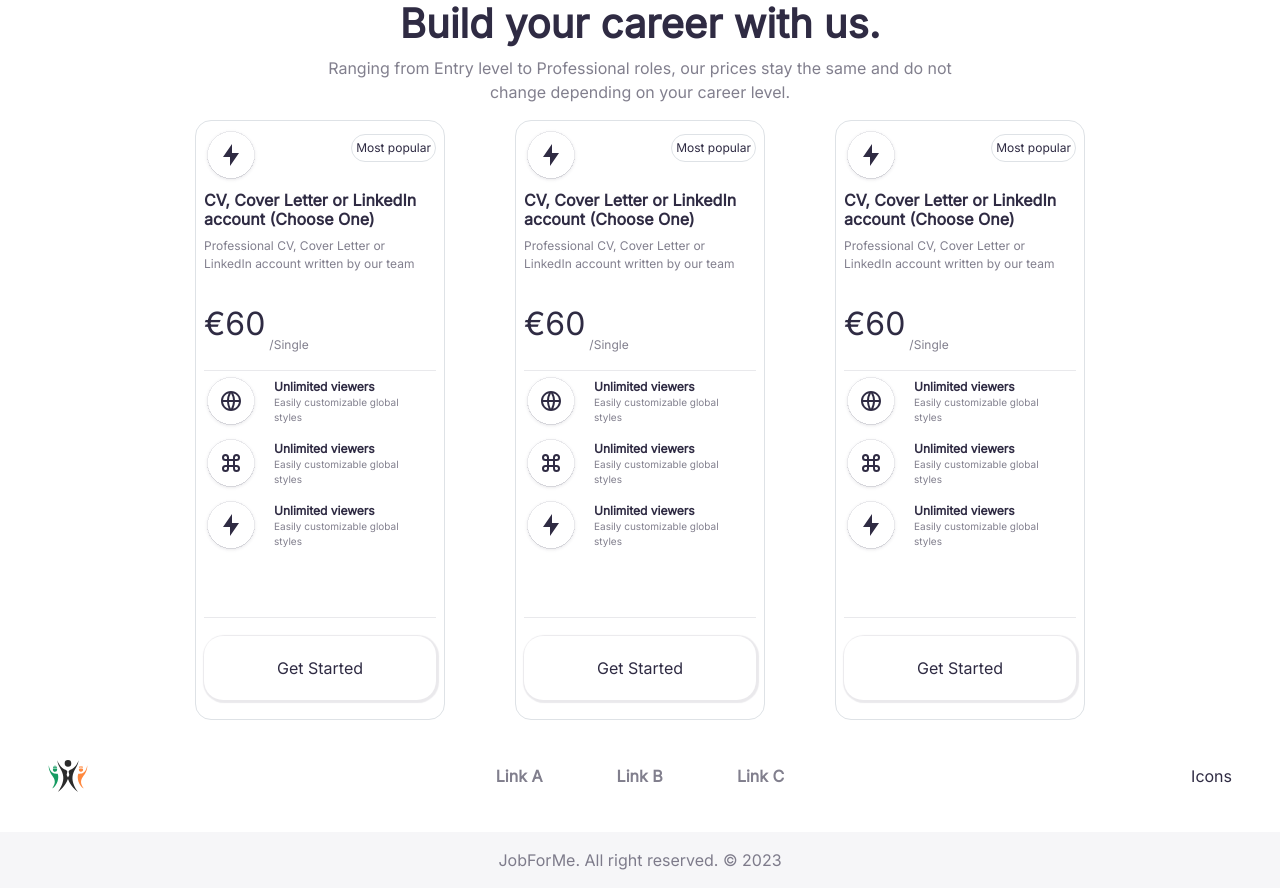
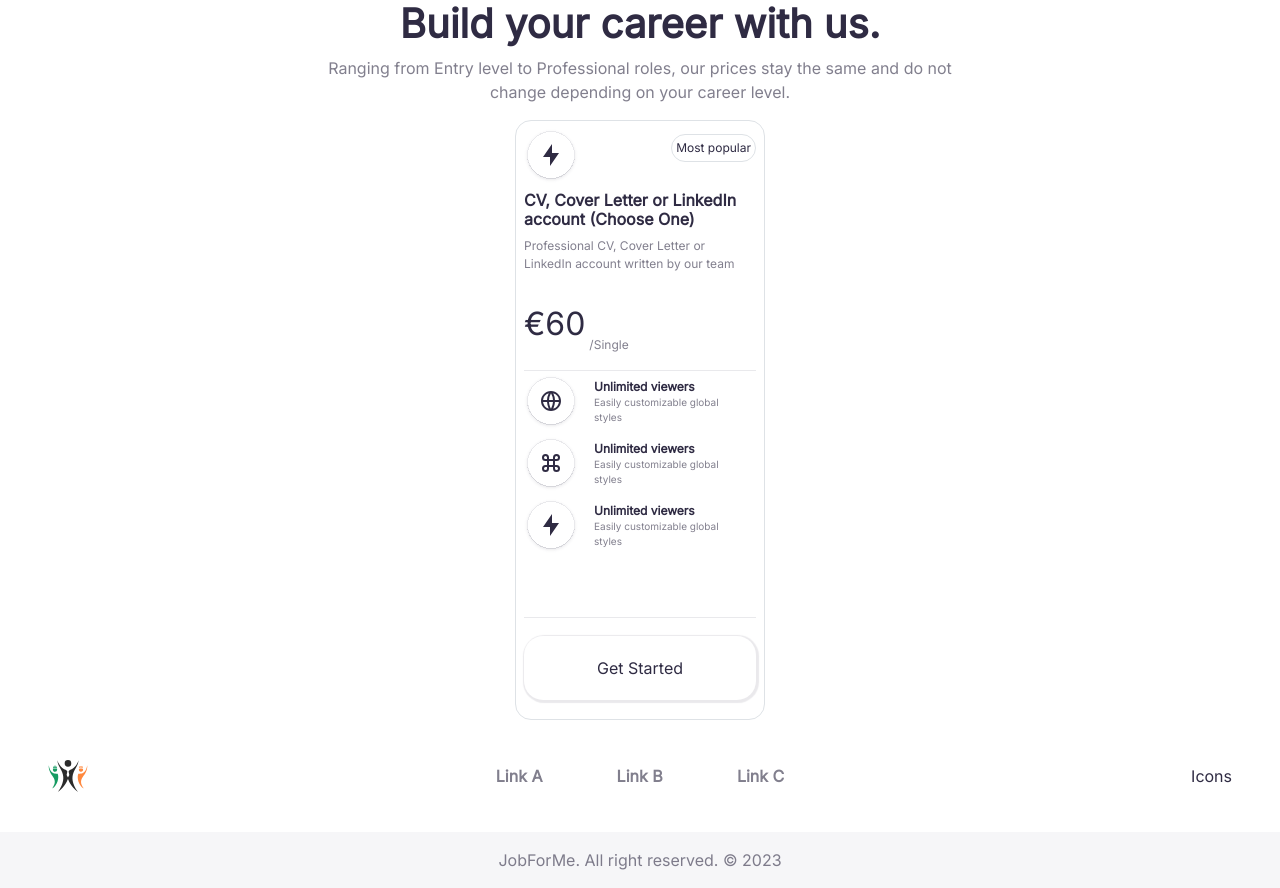
Before and after one commit to adminjobforme/jobforme, a React (Create React App) app: page / in a window 1280 px wide. Shown: the part 1880-2768 px from the top of the page. Built offline with nearby package versions, Linux system fonts and the light colour scheme.

Commit message:
remove duplicate HomeCard

```diff
--- a/src/pages/home/Home.tsx
+++ b/src/pages/home/Home.tsx
@@ -79,8 +79,6 @@ const Home = () => {
                     <div className='d-flex align-items-center justify-content-around' id='home-d-bottom'>
                         <div className='w-75 d-flex justify-content-around'>
                             <HomeCard/>
-                            <HomeCard/>
-                            <HomeCard/>
                         </div>
                     </div>
                 </div>
```
